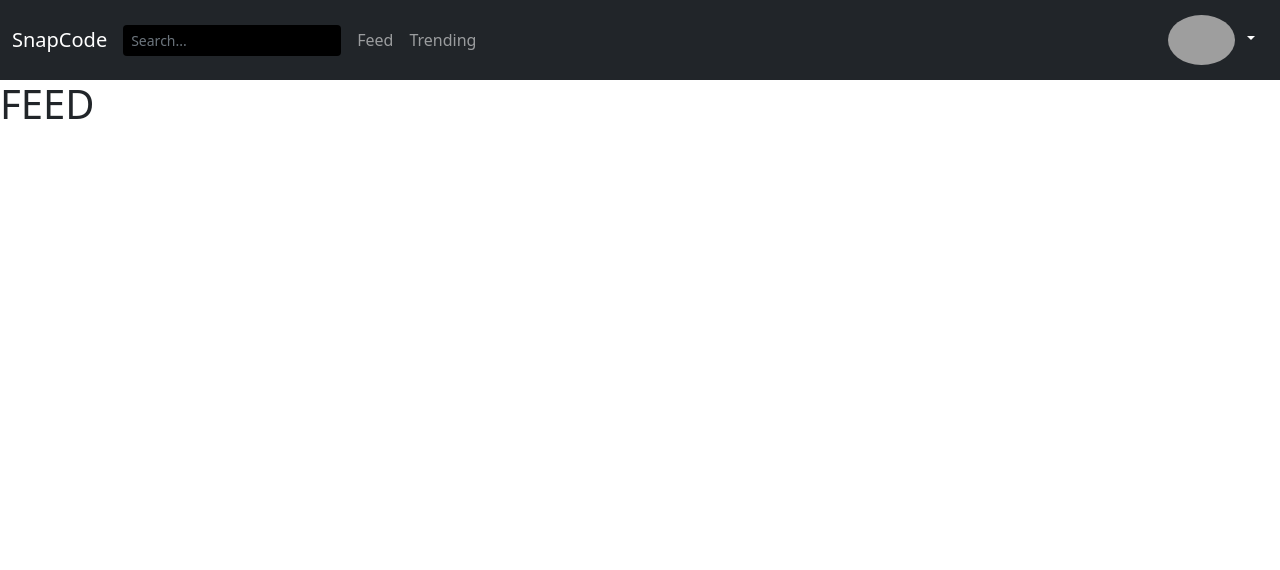
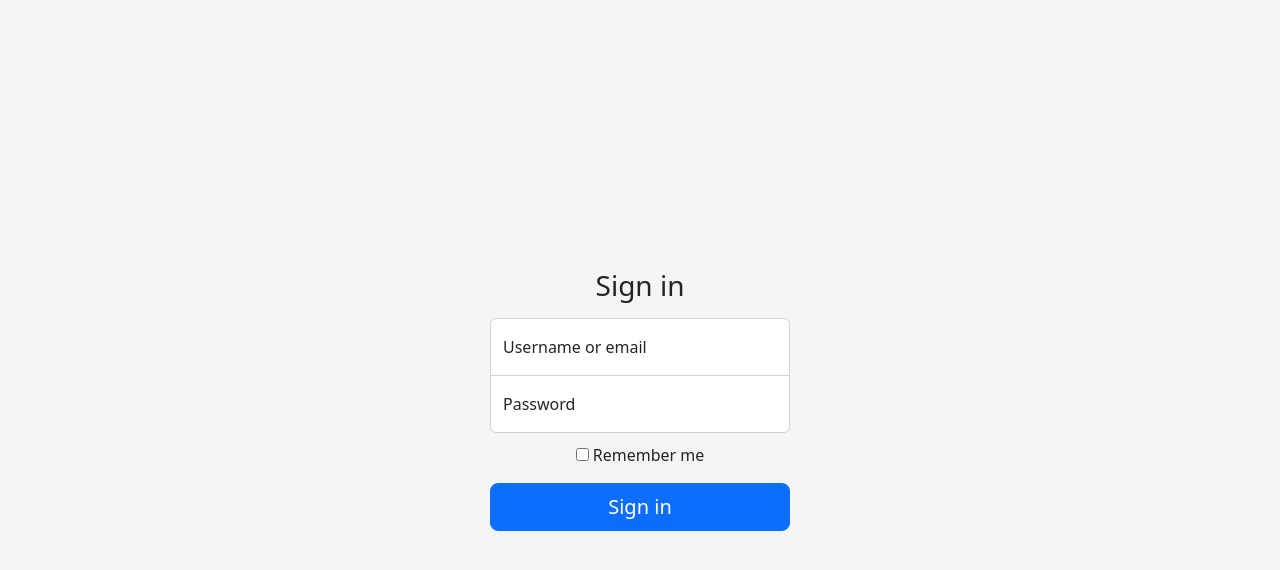
Before and after one commit to parisote/frontend-snapcode, a React (Create React App) app: page /access in a window 1280 px wide. Before the commit this address led to /feed. Shown: the top 570 px of the page. Built offline with nearby package versions, Linux system fonts and the light colour scheme; grey boxes are pictures that could not be loaded.

Commit message:
Feat: add funcionalidad logout vuelve a login

```diff
--- a/src/App.js
+++ b/src/App.js
@@ -7,25 +7,30 @@ import Profile from './components/Profile'
 import Trending from './components/Trending'
 import Home from "./components/Feed"
 
+function App() {
 
-function App() {
   const navigate = useNavigate();
 
-  const redirect = (path) => {
-        navigate(path);
+  const [isAuth, setIsAuth] = useState(false)
+
+  const checkAuth = () => {
+    if (!isAuth) {
+      navigate("/access")
+    }
+    if (window.location.pathname == "/access" && isAuth) {
+      navigate("/feed")
     }
 
-  const [isAuth, setIsAuth] = useState(true)
-
-  const checkAuth = () => {
-    setIsAuth(true)
-    if (!isAuth) {
-      redirect("/access")
-    }
-    if (window.location.pathname == "/access" && isAuth){
-      redirect("/feed")
   }
 
+  const handleLogin = () => {
+    setIsAuth(true)
+    navigate("/feed")
+  }
+
+  const handleLogout = () =>{
+    setIsAuth(false)
+    navigate("/access")
   }
 
   useEffect(() => {
@@ -34,18 +39,18 @@ function App() {
 
 
   return (
+    <>
         <div>
-      <div>
-        {isAuth ? <NavigationBar /> : <></>}
+          {isAuth ? <NavigationBar handleLogout={handleLogout} /> : <></>}
         </div>
         <Routes>
           <Route path="/feed" element={<Home />} />
           <Route path="/profile" element={<Profile />} />
           <Route path="/trending" element={<Trending />} />
-        <Route path="/access" element={<Access />} />
+          <Route path="/access" element={<Access handleLogin={handleLogin}/>} />
 
         </Routes>
-    </div>
+    </>
   )
 }
 
--- a/src/components/Access/Access.js
+++ b/src/components/Access/Access.js
@@ -2,7 +2,12 @@ import React from 'react'
 
 import './styles/Access.css'
 
-const Access = () => {
+const Access = (props) => {
+
+  const submit = () => {
+    props.handleLogin()
+  }
+
   return (
     <body className="container-access">
 
@@ -24,7 +29,7 @@ const Access = () => {
                 <input type="checkbox" value="remember-me" /> Remember me
               </label>
             </div>
-            <button className="w-100 btn btn-lg btn-primary" type="submit">Sign in</button>
+            <button onClick={submit} className="w-100 btn btn-lg btn-primary" type="submit">Sign in</button>
         </form>
       </main>
 
--- a/src/components/NavigationBar.js
+++ b/src/components/NavigationBar.js
@@ -5,7 +5,7 @@ import Nav from 'react-bootstrap/Nav';
 import Navbar from 'react-bootstrap/Navbar';
 import Dropdown from 'react-bootstrap/Dropdown';
 
-function NavigationBar() {
+function NavigationBar(props) {
 
 
     return (
@@ -43,7 +43,7 @@ function NavigationBar() {
                                 <Dropdown.Menu variant="dark">
                                     <Dropdown.Item eventKey="2" href="/profile">Profile</Dropdown.Item>
                                     <Dropdown.Divider />
-                                    <Dropdown.Item eventKey="2">Log out</Dropdown.Item>
+                                    <Dropdown.Item eventKey="2" onClick={() => props.handleLogout()} >Log out</Dropdown.Item>
                                 </Dropdown.Menu>
                             </Dropdown>
 
```
Also changed, not shown: src/store/Auth-context.js (added, +7 -0 lines). Lines whose indentation alone changed are shown as unchanged.
